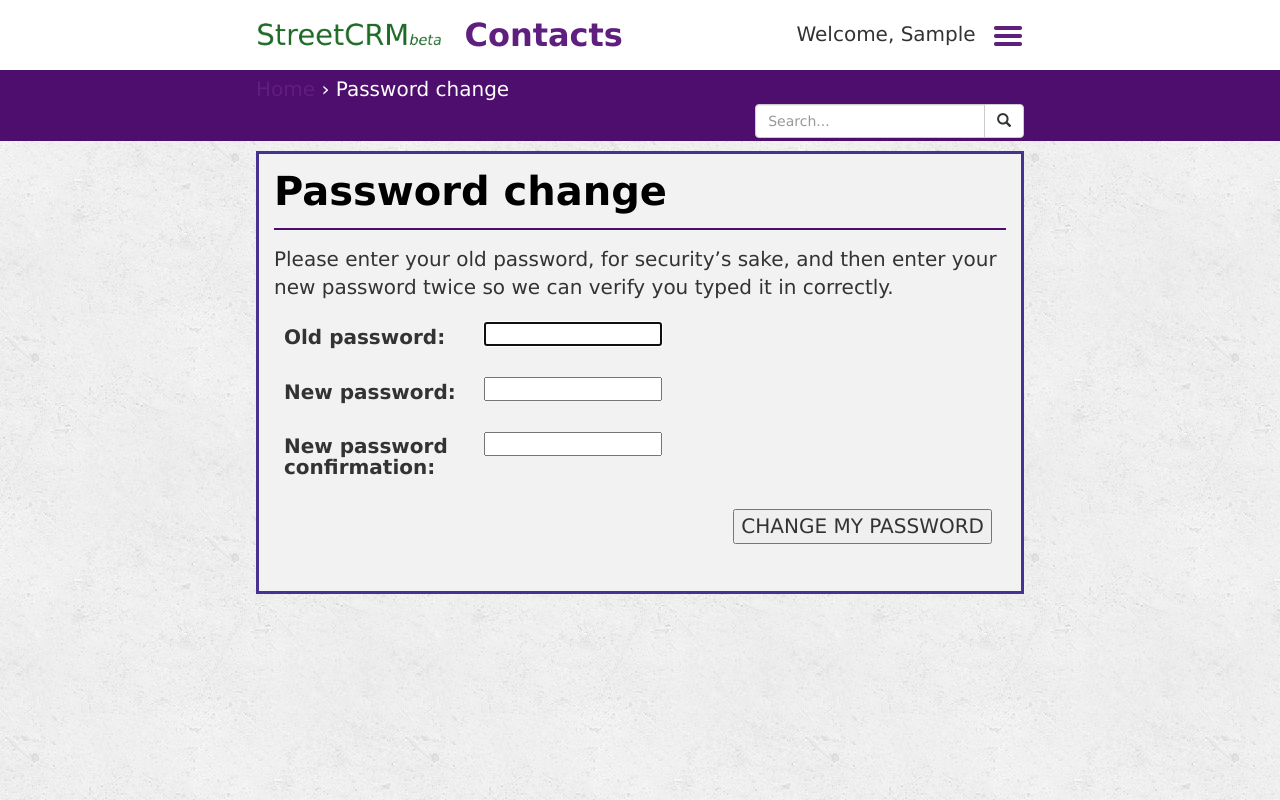
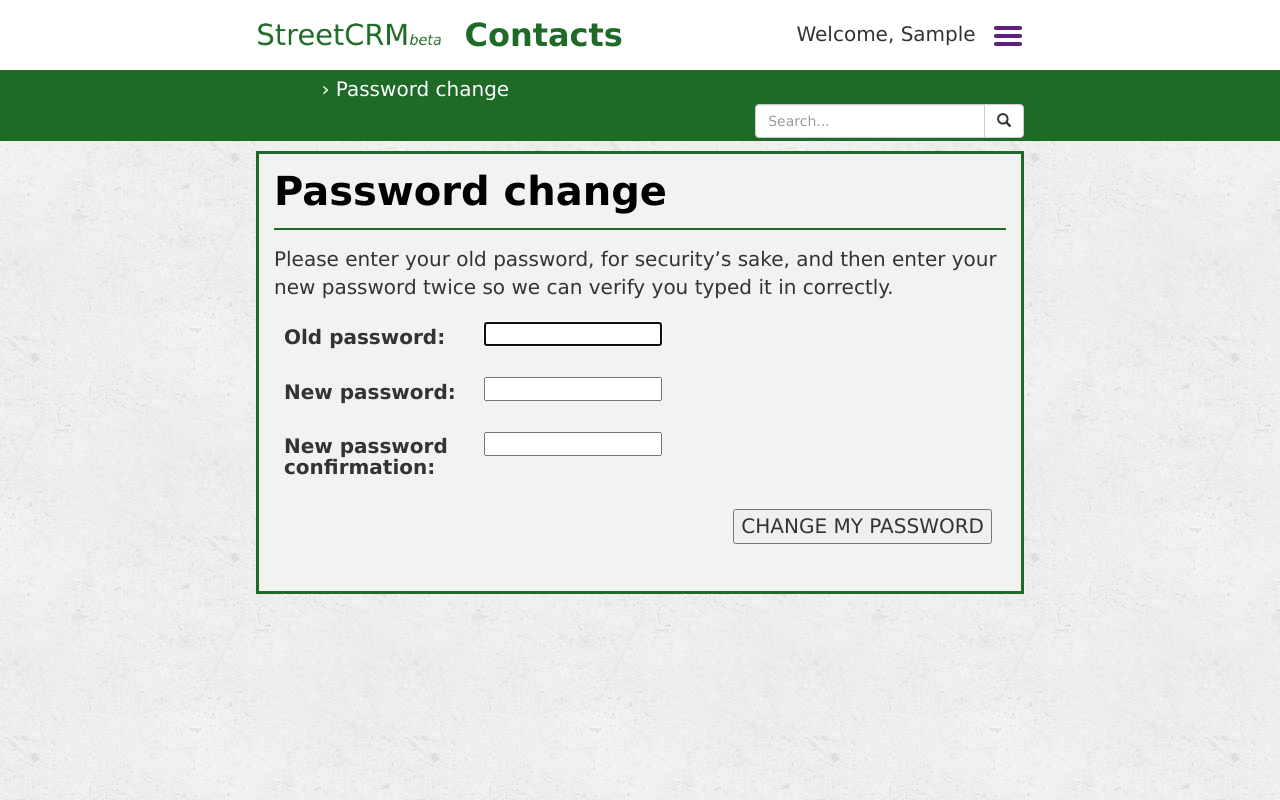
Before and after one commit to OpenTechStrategies/streetcrm, a Django app: a page that uses streetcrm/templates/admin/base.html in a window 1280 px wide. Run offline with Django 3.2, Linux system fonts and the light colour scheme; the visitor is signed in with stand-in values (Sample User, id 1); parts of the project's set-up code (start-up, migrations or seed data) failed here and were passed over; some libraries are stand-ins or nearby versions; some web fonts are replaced.

Commit message:
Change color and clarify INSTALL.md
Change the default color in streetcrm.css to green (for OTS) instead of
purple.  This is not the right way to do that.  I'm only committing at
@kfogel's request, so that we know where we need to change the colors
once I learn how to make the color configurable.  Also note that
streetcrm/static/images/three_lines_purple.png is always purple.  We
need to make that image configurable like the logo.

```diff
--- a/streetcrm/static/css/streetcrm.css
+++ b/streetcrm/static/css/streetcrm.css
@@ -98,14 +98,14 @@ h1, h1 a, legend {
 
 /* Purple hrefs that are underlined until you hover over them */
 a {
-    color: #5F1F7F;
+    color: #1e6b27;
 }
 
 a:hover,
 a:focus,
 .navbar-default .navbar-nav > li > a:hover,
 .navbar-default .navbar-nav > li > a:focus {
-    color: #5F1F7F;
+    color: #1e6b27;
     text-decoration: underline;
 }
 
@@ -133,7 +133,7 @@ a:focus,
 .navbar-default .navbar-brand,
 .navbar-default .navbar-text,
 .navbar-default .navbar-nav > li > a {
-    color: #5F1F7F;
+    color: #1e6b27;
 }
 
 /* Shrink tables to fit content (but don't shrink too much either) */
@@ -144,7 +144,7 @@ a:focus,
 
 #actual-navbar {
     padding: 5px 0px 3px 0px;
-    background-color: #4E0E6E;
+    background-color: #1e6b27;
     color: white;
 }
 
@@ -210,7 +210,7 @@ value. */
     padding: 15px;
     border: 3px;
     border-style: solid;
-    border-color: #48328F;
+    border-color: #1e6b27;
 }
 
 @media screen and (max-width: 750px) {
@@ -231,7 +231,7 @@ value. */
     width: 100%;
     height: 2px;
     margin: 15px 0px;
-    background-color: #4E0E6E;
+    background-color: #1e6b27;
 }
 
 #content-navbar-collapse {
@@ -489,7 +489,7 @@ table#inlined-model-table .editable {
 
 .large-info {
    font-size: 16px;
-   border: 2px solid #5F1F7F;
+   border: 2px solid #1e6b27;
    border-radius: 50%;
    height: 24px;
    width: 24px;
@@ -582,7 +582,7 @@ ul#model_list {
 }
 
 h2#stages-header:hover {
-    color: #5F1F7F;
+    color: #1e6b27;
     text-decoration: underline;
     cursor: pointer;
 }
```
Also changed, not shown: INSTALL.md (+7 -5 lines).
